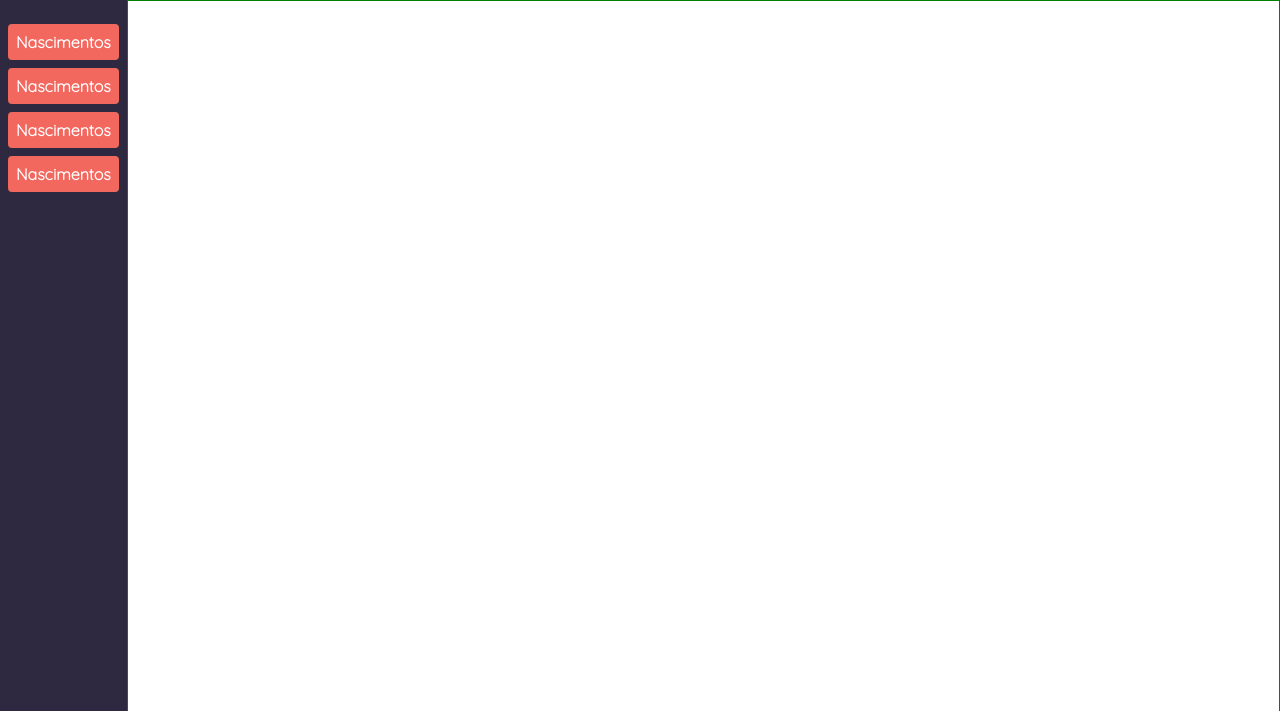
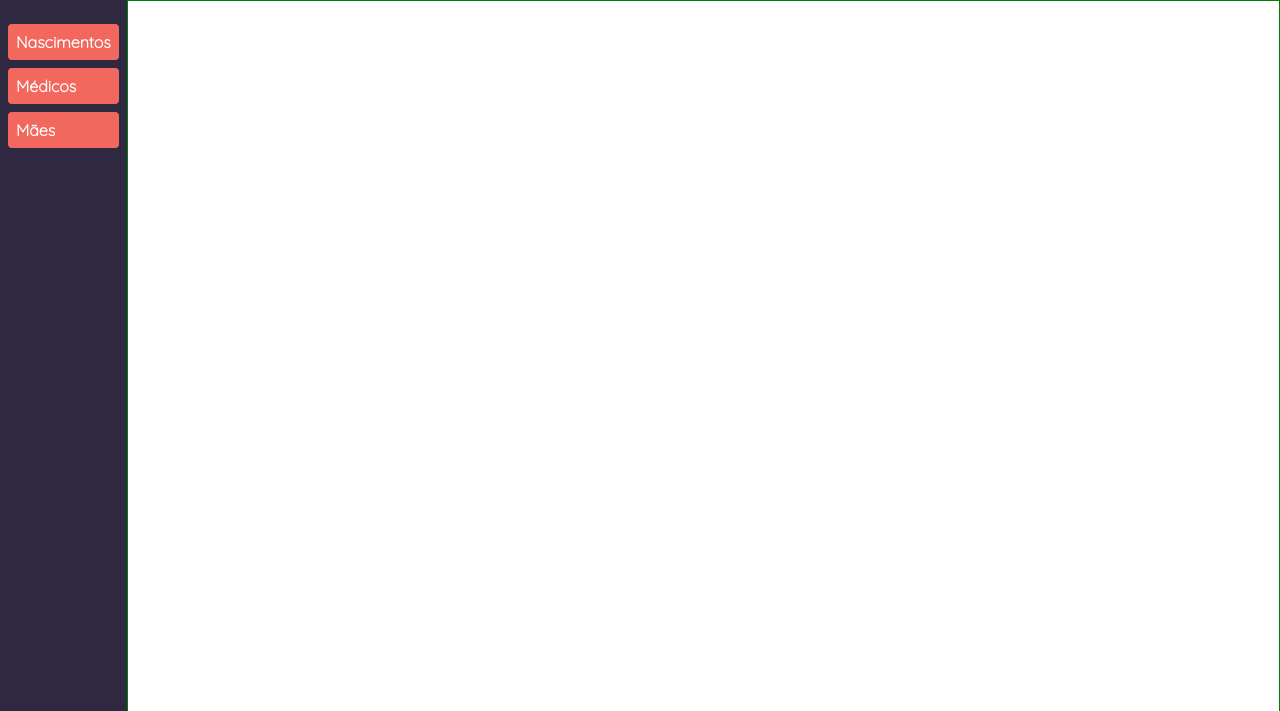
Before and after one commit to CleanoJr/projeto-bercario, a PHP site: page /home.html in a window 1280 px wide. Shown: the part 48-759 px from the top of the page. Run offline with PHP 8.4, Linux system fonts and the light colour scheme.

Commit message:
ajuste na nav lateral

```diff
--- a/home.html
+++ b/home.html
@@ -32,10 +32,8 @@
                 <nav id="left-nav-menu">
                     <ul>
                         <li><a href="./nascimentos.php"><strong>Nascimentos</strong></a></li>
-                        <li><a href="./nascimentos.php"><strong>Nascimentos</strong></a></li>
-                        <li><a href="./nascimentos.php"><strong>Nascimentos</strong></a></li>
-                        <li><a href="./nascimentos.php"><strong>Nascimentos</strong></a></li>
-
+                        <li><a href="./medicos.php"><strong>Médicos</strong></a></li>
+                        <li><a href="./maes.php"><strong>Mães</strong></a></li>
                     </ul>
                 </nav>
             </aside>
--- a/nascimentos.php
+++ b/nascimentos.php
@@ -52,8 +52,9 @@ $query_run = mysqli_query($connection, $query);
             <aside>
                 <nav id="left-nav-menu">
                     <ul>
-                        <li><a href="./cadNascimento.php"><strong>Novo Nascimento</strong></a></li>
-                        <!-- <li><a href="./nascimentos.php"><strong>Nascimentos</strong></a></li> -->
+                        <li><a href="./nascimentos.php"><strong>Nascimentos</strong></a></li>
+                        <li><a href="./medicos.php"><strong>Médicos</strong></a></li>
+                        <li><a href="./maes.php"><strong>Mães</strong></a></li>
                     </ul>
                 </nav>
             </aside>
```
